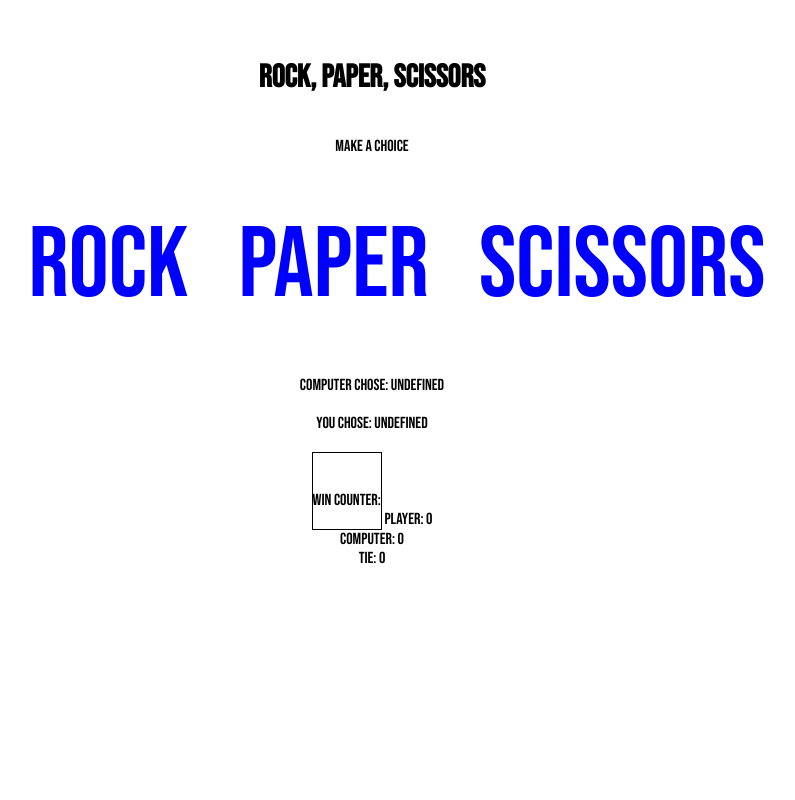
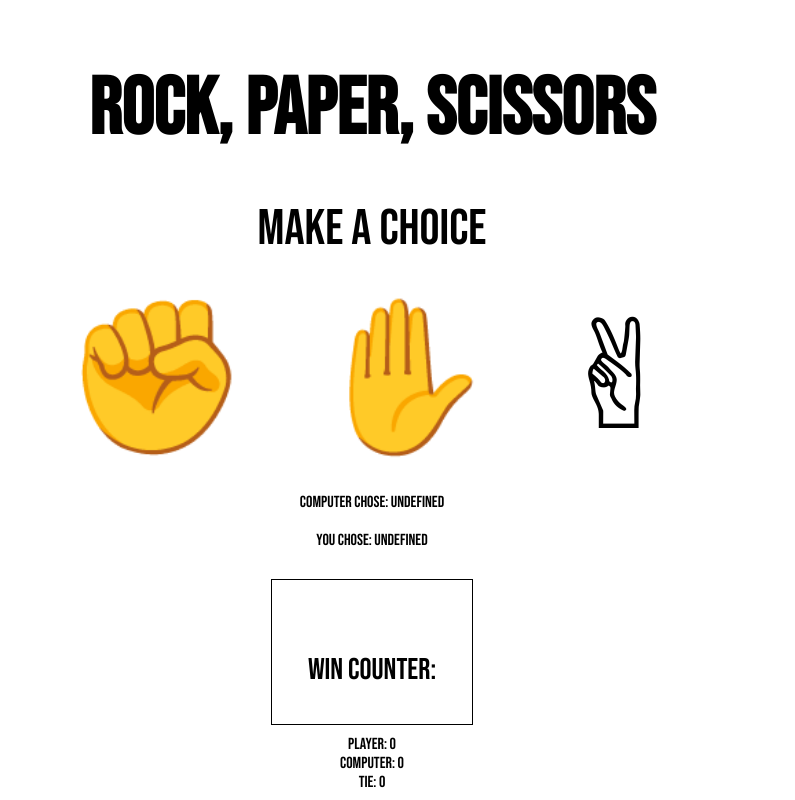
Before and after one commit to Layrasm/Rock-paper-scissors, a plain HTML site: page index.html in a window 1280 px wide. Shown: the whole page, without its empty margins (268-1063 px from the left). Drawn offline with Linux system fonts and the light colour scheme.

Commit message:
added styles and emojis

```diff
--- a/index.js
+++ b/index.js
@@ -10,7 +10,7 @@
 
 // Setting up State
 let state = {
-  weapon: ["Rock","Paper","Scissors"],
+  weapon: ['\u{270A}','\u{270B}','\u{270C}'],
   winner: false,
   loser: false,
   tie: false,
@@ -28,17 +28,17 @@ function getMessage(){
       if (winner) {
           state.winner = false
           state.winCount++
-          return `You win! <br> <br>`
+          return `<div class="message">You win! <br> <br></div>`
       } else if (loser){
           state.loser = false
           state.lossCount++
-          return `You lose!<br><br>`
+          return `<div class="message"> You lose!<br><br></div>`
       } else if (tie){
           state.tie = false
           state.tieCount++
-          return `It's a tie!<br><br>`
+          return `<div class="message"> It's a tie!<br><br> </div>`
       } else {
-          return `Make a choice`
+          return `<div class="message"> Make a choice </div>`
       }
 
 
@@ -120,8 +120,8 @@ function renderResult(){
 
 function render () {
   let htmlString = `
-<div>
-  <div class="main_results">
+
+  <div class="header-message">
   <h1>Rock, Paper, Scissors</h1><br>
     ${getMessage()}
   </div>
--- a/styles.css
+++ b/styles.css
@@ -11,13 +11,15 @@
 
 #win-box {
   border: black 1px solid;
-  display: inline-block;
+  width: 200px;
+  margin: 10px;
+  font-size: 30px;
+  text-align: center;
 
 }
 
 .main {
-  margin-top: 50px;
-  color: blue;
+  margin-top: 30px;
   display: grid;
   grid-template-columns: auto auto auto;
   min-width: 400px;
@@ -25,20 +27,31 @@
 }
 
 .main_results {
-  margin-top: 50px;
+  margin-top: 20px;
   color: black;
-
-
-
-
   text-align: center;
 }
 
+.message {
+  font-size: 50px;
+  margin-top: -60px;
+}
 
 .panel {
-
-  margin-left: 50px;
-  font-size: 100px;
-  text-align: center;
+  margin: 0 30px;
+  font-size: 150px;
 
 }
+
+.panel:hover {
+  cursor: pointer;
+  background: whitesmoke;
+  border-radius: 10px;
+
+}
+
+.header-message {
+  text-align: center;
+  font-size: 40px;
+
+}
```
